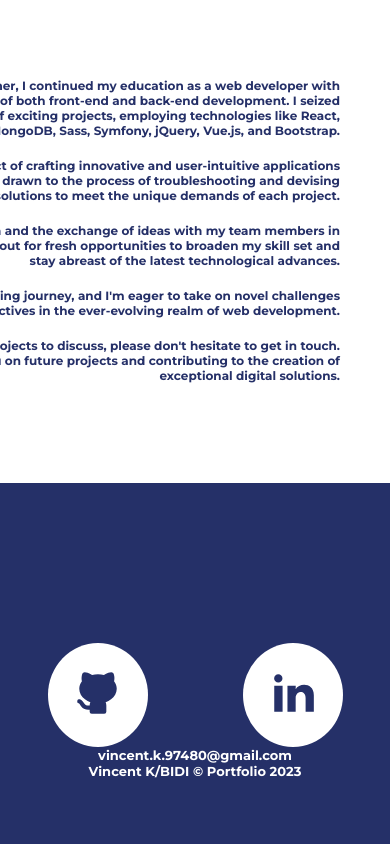
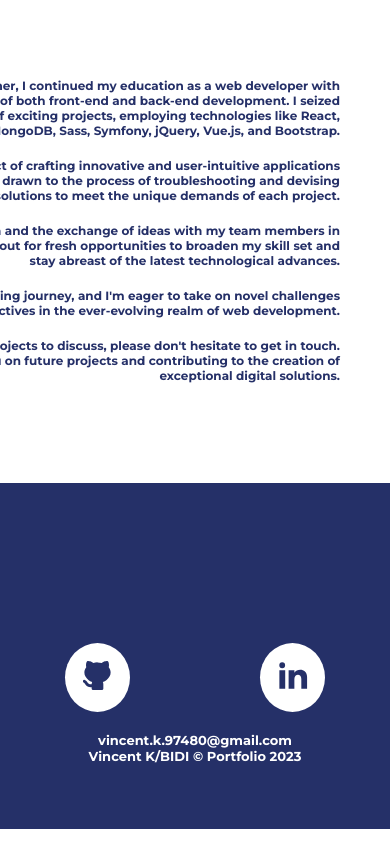
Before and after one commit to archi974/Portfolio-2.0, a React (Create React App) app: page /about-me in a window 390 px wide. Shown: the part 909-1753 px from the top of the page. Built offline with nearby package versions, Linux system fonts and the light colour scheme.

Commit message:
[UPDATE] footer responsive

```diff
--- a/src/styles/components/_layout.scss
+++ b/src/styles/components/_layout.scss
@@ -19,6 +19,9 @@ footer {
     .footer-logo {
         display: flex;
         justify-content: space-around;
+        @media only screen and (max-width: 425px) {
+            margin-bottom: 20px;
+        }
 
         .logo-github-bloc {
             background-color: #fff;
@@ -34,6 +37,13 @@ footer {
 
                 .logo-github {
                     fill: #fff;
+                }
+            }
+            @media only screen and (max-width: 425px) {
+                padding: 15px;
+                .logo-github {
+                    height: 35px;
+                    width: 35px;
                 }
             }
         }
@@ -54,6 +64,13 @@ footer {
                     fill: #fff;
                 }
             }
+            @media only screen and (max-width: 425px) {
+                padding: 15px;
+                .logo-linkedin {
+                    height: 35px;
+                    width: 35px;
+                }
+            }
         }
     }
 
```
Also changed, not shown: src/styles/index.min.css, 1 other file (tests, documents, lock files or other folders).
